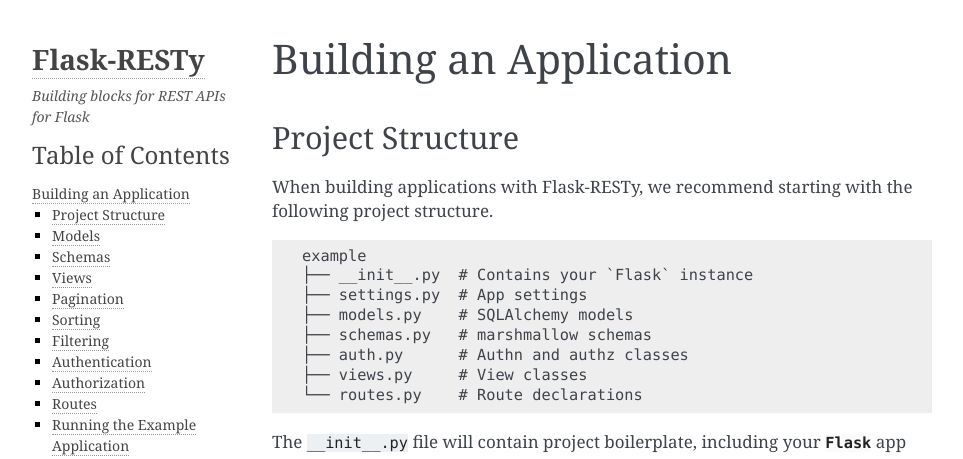
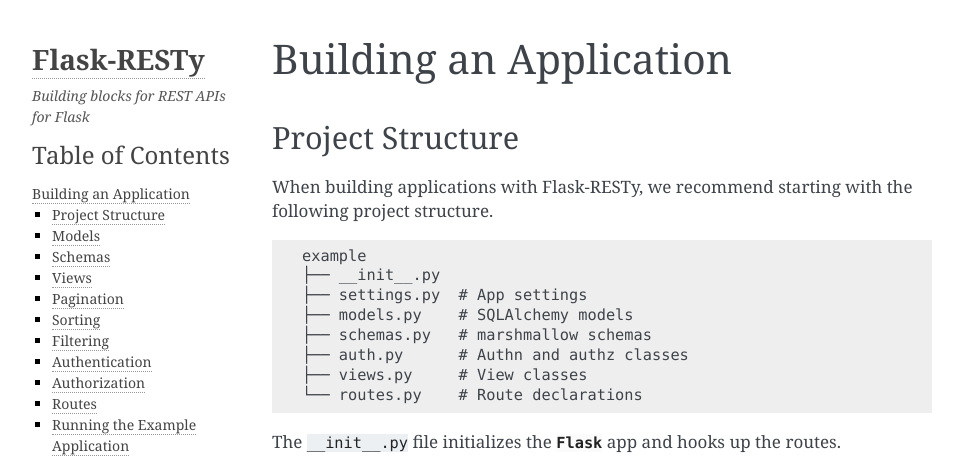
Before and after one commit to 4Catalyzer/flask-resty, a Sphinx documentation site: the page built from docs/guide.rst, in a window 1280 px wide and 1400 px high. Shown: the top 459 px of the window, without its empty margins (148-1111 px from the left). Built offline with Sphinx 7.4.7, drawn with Linux system fonts in a browser that asks for light colours; some of the changed text lies outside the part shown.

Commit message:
Minor copy updates

```diff
--- a/docs/conf.py
+++ b/docs/conf.py
@@ -48,7 +48,12 @@
 }
 
 html_sidebars = {
-    "index": ["about.html", "useful-links.html", "searchbox.html"],
+    "index": [
+        "about.html",
+        "useful-links.html",
+        "localtoc.html",
+        "searchbox.html",
+    ],
     "**": ["about.html", "localtoc.html", "relations.html", "searchbox.html"],
 }
 
--- a/docs/guide.rst
+++ b/docs/guide.rst
@@ -9,7 +9,7 @@
 ::
 
     example
-    ├── __init__.py  # Contains your `Flask` instance
+    ├── __init__.py
     ├── settings.py  # App settings
     ├── models.py    # SQLAlchemy models
     ├── schemas.py   # marshmallow schemas
@@ -17,12 +17,13 @@
     ├── views.py     # View classes
     └── routes.py    # Route declarations
 
-The ``__init__.py`` file will contain project boilerplate, including your `Flask <flask.Flask>` app instance.
+The ``__init__.py`` file initializes the `Flask <flask.Flask>` app and hooks up the routes.
 
 .. literalinclude:: ../example/__init__.py
     :language: python
 
-The ``routes`` import at the bottom of the file is necessary for hooking up the routes.
+.. note::
+    `# noqa: F401 isort:skip` prevents Flake8 and isort from reporting a misplaced import.
 
 Models
 ------
--- a/docs/index.rst
+++ b/docs/index.rst
@@ -45,8 +45,7 @@
 Flask-RESty provides the following functionality out of the box:
 
 * Class-based CRUD views
-* Request validation
-* Response formatting
+* Schema-based request validation and response formatting with `marshmallow <https://marshmallow.readthedocs.io/>`_
 * JWT and JWK authentication, with base classes for implementing your own authentication policies
 * Authorization
 * Sorting and pagination
--- a/docs/special_topics.rst
+++ b/docs/special_topics.rst
@@ -3,4 +3,8 @@
 
 .. todo:: Usage with marshmallow-sqlalchemy
 
+.. todo:: Testing
+
 .. todo:: Section for larger applications (subpackages)
+
+.. todo:: Loading related data
```
Also changed, not shown: other parts of docs/guide.rst (+3 -3 lines).
